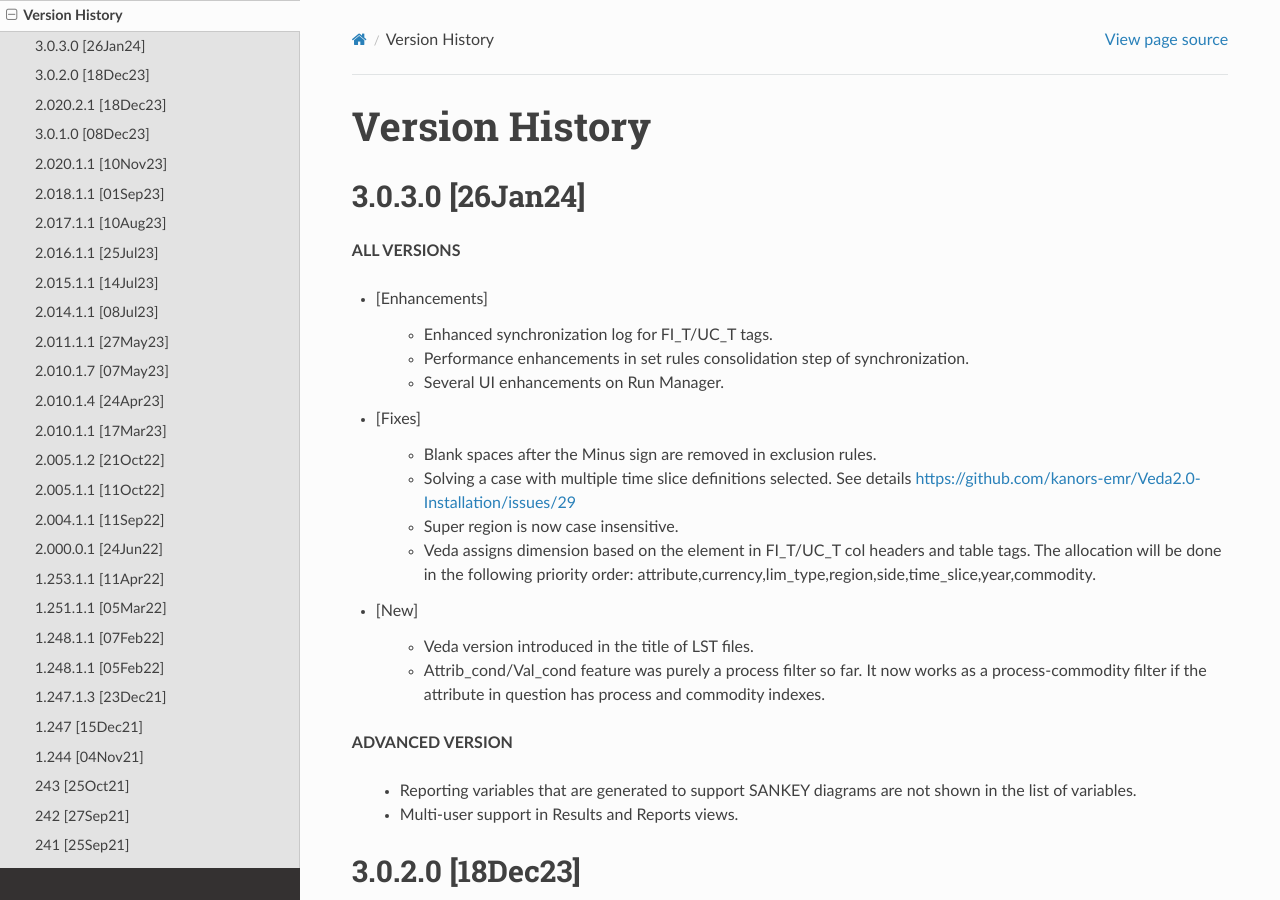
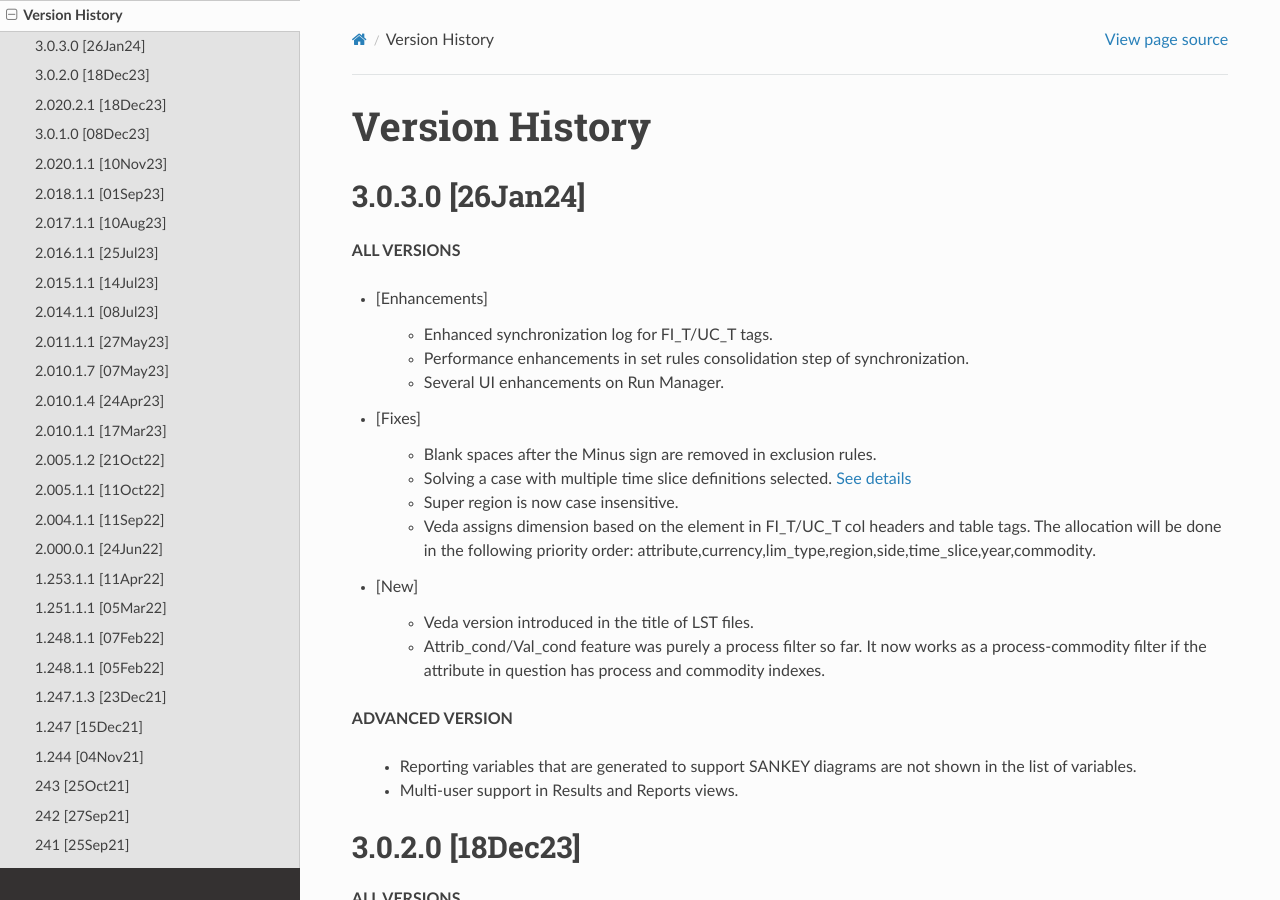
Before and after one commit to kanors-emr/Veda-documentation, a Sphinx documentation site: the page built from docs/source/pages/version_history.rst, in a window 1280 px wide and 900 px high. Built offline with Sphinx 7.4.7 and the Read the Docs theme 2.0.0, drawn with Linux system fonts in a browser that asks for light colours.

Commit message:
Update version_history.rst

```diff
--- a/docs/source/pages/version_history.rst
+++ b/docs/source/pages/version_history.rst
@@ -16,7 +16,7 @@ Version History
 * [Fixes]
 
     * Blank spaces after the Minus sign are removed in exclusion rules.
-    * Solving a case with multiple time slice definitions selected. See details https://github.com/kanors-emr/Veda2.0-Installation/issues/29
+    * Solving a case with multiple time slice definitions selected. `See details <https://github.com/kanors-emr/Veda2.0-Installation/issues/29>`_
     * Super region is now case insensitive.
     * Veda assigns dimension based on the element in FI_T/UC_T col headers and table tags. The allocation will be done in the following priority order: attribute,currency,lim_type,region,side,time_slice,year,commodity.
 
```
